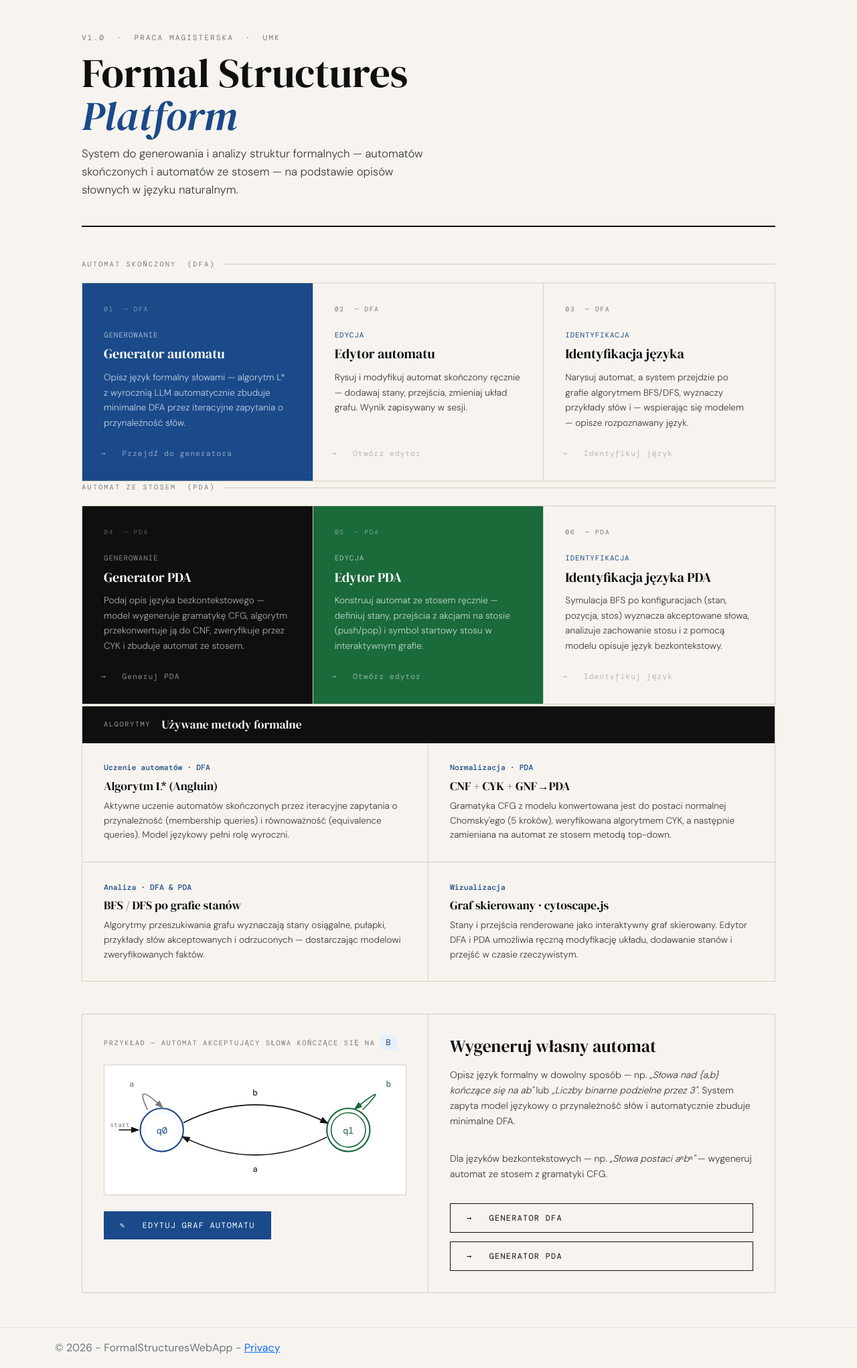
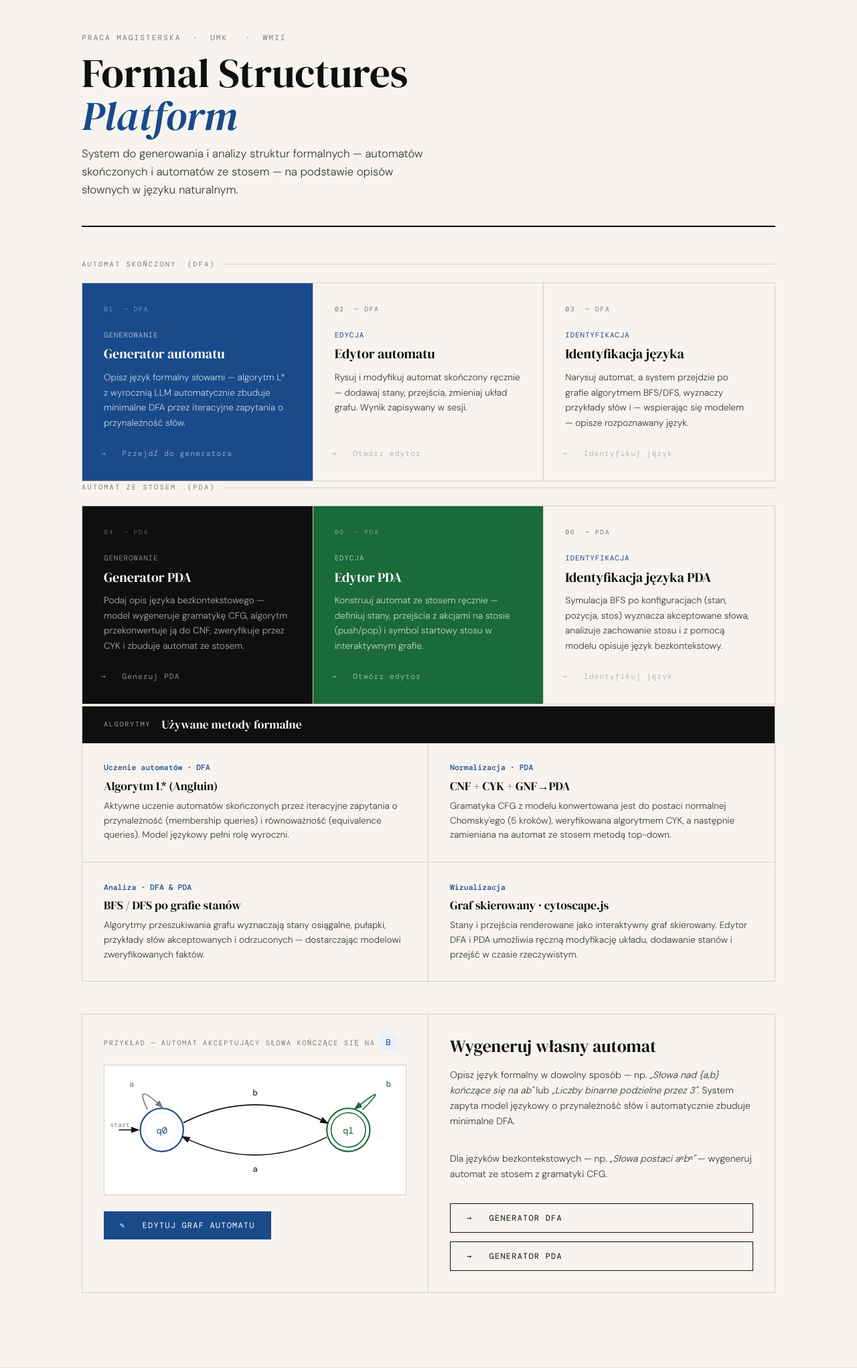
Before and after one commit to Nyzio229/formal-structures-platform, an ASP.NET Core app: page / in a window 1280 px wide. Shown: the whole page at 67% size. Run offline with ASP.NET Core 8, Linux system fonts and the light colour scheme; style sheets or scripts are compiled from the project's sources.

Commit message:
Adjust hero label and comment footer container

```diff
--- a/FormalStructuresWebApp/FormalStructuresWebApp/Views/Home/Index.cshtml
+++ b/FormalStructuresWebApp/FormalStructuresWebApp/Views/Home/Index.cshtml
@@ -500,7 +500,7 @@
     <!-- ── HERO ─────────────────────────────────────────────── -->
     <div class="hero">
         <div>
-            <div class="hero-label">v1.0 &nbsp;·&nbsp; Praca magisterska &nbsp;·&nbsp; UMK</div>
+            <div class="hero-label">Praca magisterska &nbsp;·&nbsp; UMK &nbsp; ·&nbsp; WMiI</div>
             <h1>Formal Structures<br><em>Platform</em></h1>
             <p class="hero-sub">
                 System do generowania i analizy struktur formalnych —
--- a/FormalStructuresWebApp/FormalStructuresWebApp/Views/Shared/_Layout.cshtml
+++ b/FormalStructuresWebApp/FormalStructuresWebApp/Views/Shared/_Layout.cshtml
@@ -51,9 +51,9 @@
     </div>
 
     <footer class="border-top footer text-muted">
-        <div class="container">
+        @* <div class="container">
             &copy; 2026 - FormalStructuresWebApp - <a asp-area="" asp-controller="Home" asp-action="Privacy">Privacy</a>
-        </div>
+        </div> *@
     </footer>
     <script src="~/lib/jquery/dist/jquery.min.js"></script>
     <script src="~/lib/bootstrap/dist/js/bootstrap.bundle.min.js"></script>
```
